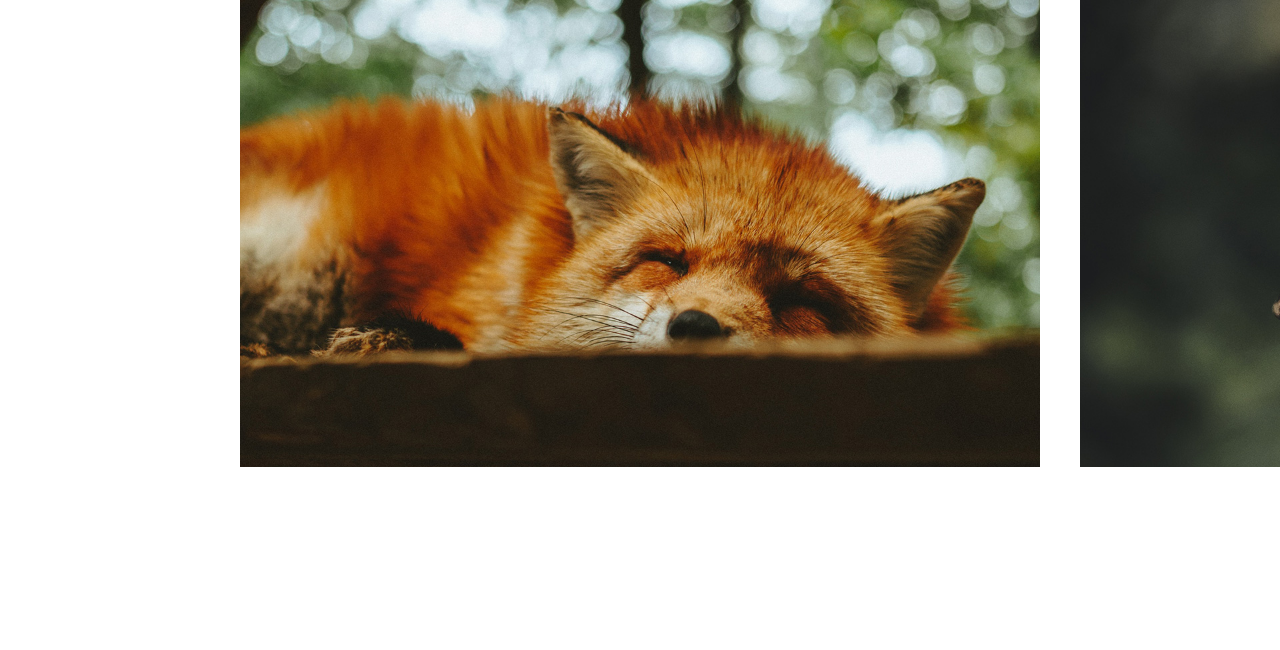
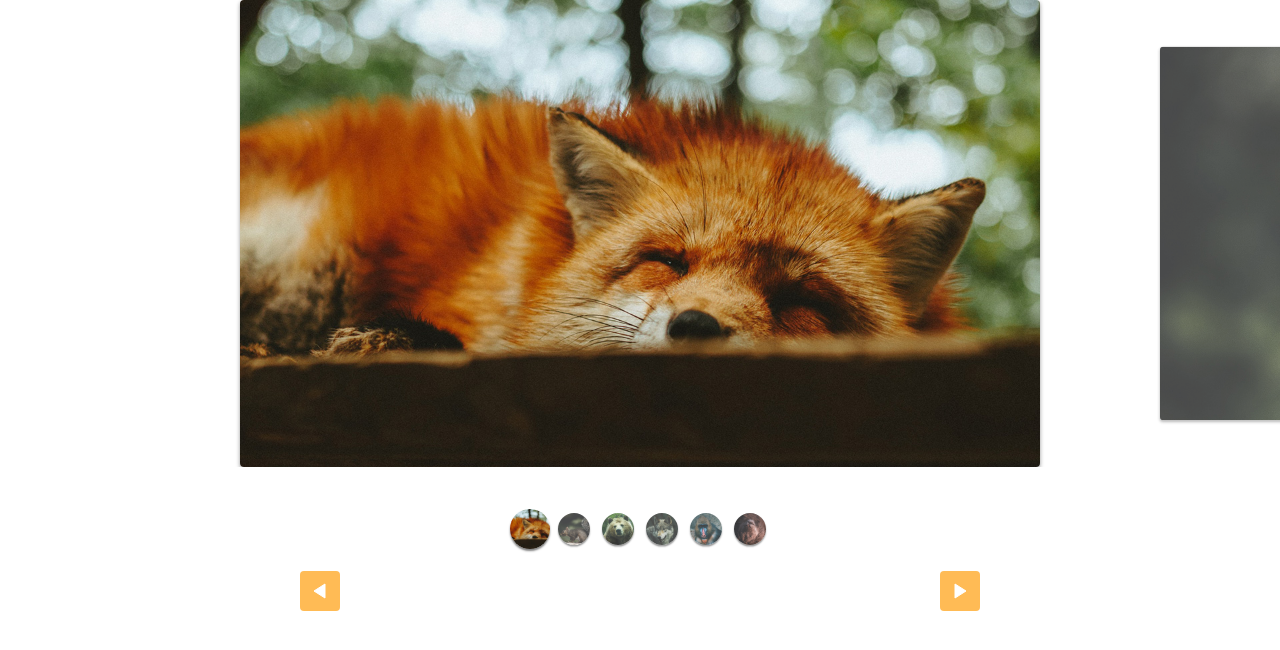
Before and after one commit to ntpds/slide, a plain HTML site: page index.html in a window 1280 px wide. Drawn offline with Linux system fonts and the light colour scheme.

Commit message:
Custom controls estilizados

```diff
--- a/css/style.css
+++ b/css/style.css
@@ -1,10 +1,10 @@
 body {
-  margin: 0;
+  margin: 0px;
 }
 
 ul {
-  padding: 0;
-  margin: 0;
+  padding: 0px;
+  margin: 0px;
   list-style: none;
 }
 
@@ -21,13 +21,95 @@ img {
   display: flex;
 }
 
+.slide:hover {
+  will-change: transform;
+}
+
 .slide li {
   flex-shrink: 0;
   width: 80vw;
   max-width: 800px;
   margin: 0 20px;
+
+  border-radius: 4px;
+  overflow: hidden;
+  box-shadow: 0 2px 4px rgba(0,0,0,.4);
+  opacity: .8;
+  transform: scale(.8);
+  transition: .4s;
 }
 
-.slide {
-  transform: translate3d(200px, 0px, 0px);
+.slide li.active {
+  opacity: 1;
+  transform: scale(1);
 }
+
+[data-control="slide"] {
+  display: flex;
+  justify-content: center;
+  margin-top: 20px;
+}
+
+[data-control="slide"] li a {
+  display: block;
+  width: 12px;
+  height: 12px;
+  background: #FB5;
+  border-radius: 50%;
+  overflow: hidden;
+  text-indent: -999px;
+  margin: 5px;
+}
+
+[data-control="slide"] li.active a, [data-control="slide"] li a:hover {
+  background: #E54;
+}
+
+.custom-controls {
+  display: flex;
+  justify-content: center;
+  margin-top: 40px;
+  margin-bottom: 20px;
+  flex-wrap: wrap;
+}
+
+.custom-controls li {
+  opacity: .8;
+  transform: scale(.8);
+  width: 40px;
+  height: 40px;
+  border-radius: 50%;
+  overflow: hidden;
+  margin: 2px;
+  box-shadow: 0 2px 2px rgba(0,0,0,.5);
+  transition: .3s;
+}
+
+.custom-controls li:hover {
+  cursor: pointer;
+}
+
+.custom-controls li.active {
+  opacity: 1;
+  transform: scale(1);
+}
+
+.arrow-nav {
+  display: flex;
+  justify-content: space-around;
+  margin: 20px 0;
+}
+
+.arrow-nav button {
+  cursor: pointer;
+  border: none;
+  border-radius: 4px;
+  color: white;
+  width: 40px;
+  height: 40px;
+  background: #FB5 url('../img/arrow.svg') center center no-repeat;
+}
+
+.arrow-nav button.prev {
+  transform: rotate(-180deg);
+}
--- a/index.html
+++ b/index.html
@@ -5,9 +5,10 @@
   <meta name="viewport" content="width=device-width, initial-scale=1.0">
   <meta http-equiv="X-UA-Compatible" content="ie=edge">
   <title>Slide Curso JavaScript</title>
-  <link rel="stylesheet" href="./css/style.css">
+  <link rel="stylesheet" href="css/style.css">
 </head>
 <body>
+
   <div class="slide-wrapper">
     <ul class="slide">
       <li><img src="img/foto1.jpg" alt=""></li>
@@ -18,6 +19,18 @@
       <li><img src="img/foto6.jpg" alt=""></li>
     </ul>
   </div>
+  <ul class="custom-controls">
+    <li><img src="img/foto1-thumb.jpg" alt=""></li>
+    <li><img src="img/foto2-thumb.jpg" alt=""></li>
+    <li><img src="img/foto3-thumb.jpg" alt=""></li>
+    <li><img src="img/foto4-thumb.jpg" alt=""></li>
+    <li><img src="img/foto5-thumb.jpg" alt=""></li>
+    <li><img src="img/foto6-thumb.jpg" alt=""></li>
+  </ul>
+  <div class="arrow-nav">
+    <button class="prev"></button>
+    <button class="next"></button>
+  </div>
   <script type="module" src="js/script.js"></script>
 </body>
 </html>
--- a/js/script.js
+++ b/js/script.js
@@ -1,4 +1,6 @@
-import Slide from './slide.js'
+import SlideNav from './slide.js';
 
-const slide = new Slide(".slide", ".slide-wrapper")
-slide.init()
+const slide = new SlideNav('.slide', '.slide-wrapper');
+slide.init();
+slide.addArrow('.prev', '.next');
+slide.addControl('.custom-controls');
--- a/js/slide.js
+++ b/js/slide.js
@@ -1,86 +1,84 @@
-export default class Slide {
+import debounce from './debounce.js';
+
+export class Slide {
   constructor(slide, wrapper) {
-    this.slide = document.querySelector(slide);
+    this.slide = document.querySelector(slide)
     this.wrapper = document.querySelector(wrapper);
     this.dist = { finalPosition: 0, startX: 0, movement: 0 }
+    this.activeClass = 'active';
+    this.changeEvent = new Event('changeEvent');
   }
 
   transition(active) {
-    this.slide.style.transition = active ? ".3s" : "";
+    this.slide.style.transition = active ? 'transform .3s' : '';
   }
 
   moveSlide(distX) {
-    this.dist.movePosition = distX
+    this.dist.movePosition = distX;
     this.slide.style.transform = `translate3d(${distX}px, 0, 0)`;
   }
 
   updatePosition(clientX) {
-    this.dist.movement = (this.dist.startX - clientX) * 2
+    this.dist.movement = (this.dist.startX - clientX) * 1.6;
     return this.dist.finalPosition - this.dist.movement;
   }
 
   onStart(event) {
-    let moveType;
-    if (event.type === "mousedown") {
+    let movetype;
+    if (event.type === 'mousedown') {
       event.preventDefault();
       this.dist.startX = event.clientX;
-      moveType = "mousemove";
+      movetype = 'mousemove';
     } else {
       this.dist.startX = event.changedTouches[0].clientX;
-      moveType = "touchmove";
+      movetype = 'touchmove';
     }
-    this.wrapper.addEventListener(moveType, this.onMove);
+    this.wrapper.addEventListener(movetype, this.onMove);
     this.transition(false);
   }
 
   onMove(event) {
-    const pointerPosition = (event.type === 'mousemove') ? event.clientX : event.changedTouches[0].clientX
-    const finalPosition = this.updatePosition(pointerPosition)
-    this.moveSlide(finalPosition)
+    const pointerPosition = (event.type === 'mousemove') ? event.clientX : event.changedTouches[0].clientX;
+    const finalPosition = this.updatePosition(pointerPosition);
+    this.moveSlide(finalPosition);
   }
 
   onEnd(event) {
-    const moveType = (event.type === "mouseup") ? "mousemove" : "touchmove";
-    this.wrapper.removeEventListener(moveType, this.onMove);
+    const movetype = (event.type === 'mouseup') ? 'mousemove' : 'touchmove';
+    this.wrapper.removeEventListener(movetype, this.onMove);
     this.dist.finalPosition = this.dist.movePosition;
+    this.transition(true);
     this.changeSlideOnEnd();
-    this.transition(true);
   }
 
   changeSlideOnEnd() {
     if (this.dist.movement > 120 && this.index.next !== undefined) {
-      this.activeNextSlide()
-    } else if ( this.dist.movement < -120 && this.index.prev !== undefined) {
-      this.activePrevSlide()
+      this.activeNextSlide();
+    } else if (this.dist.movement < -120 && this.index.prev !== undefined) {
+      this.activePrevSlide();
     } else {
-      this.changeSlide(this.index.active)
+      this.changeSlide(this.index.active);
     }
-    console.log(this.dist.movement);
   }
 
   addSlideEvents() {
-    this.wrapper.addEventListener("mousedown", this.onStart);
-    this.wrapper.addEventListener("touchstart", this.onStart);
-    this.wrapper.addEventListener("mouseup", this.onEnd);
-    this.wrapper.addEventListener("touchend", this.onEnd);
-  }
-
-  bindEvents() {
-    this.onStart = this.onStart.bind(this);
-    this.onMove = this.onMove.bind(this);
-    this.onEnd = this.onEnd.bind(this);
+    this.wrapper.addEventListener('mousedown', this.onStart);
+    this.wrapper.addEventListener('touchstart', this.onStart);
+    this.wrapper.addEventListener('mouseup', this.onEnd);
+    this.wrapper.addEventListener('touchend', this.onEnd);
   }
 
   // Slides config
+
   slidePosition(slide) {
-    const margin = (this.wrapper.offsetWidth - slide.offsetWidth) / 2
-    return -(slide.offsetLeft - margin)
+    const margin = (this.wrapper.offsetWidth - slide.offsetWidth) / 2;
+    return -(slide.offsetLeft - margin);
   }
 
   slidesConfig() {
     this.slideArray = [...this.slide.children].map((element) => {
-      const position = this.slidePosition(element)
-      return { position, element }
+      const position = this.slidePosition(element);
+      return { position, element };
     });
   }
 
@@ -89,15 +87,22 @@ export default class Slide {
     this.index = {
       prev: index ? index - 1 : undefined,
       active: index,
-      next: index === last ? undefined : index + 1
+      next: index === last ? undefined : index + 1,
     }
   }
 
   changeSlide(index) {
     const activeSlide = this.slideArray[index];
-    this.moveSlide(this.slideArray[index]?.position)
+    this.moveSlide(activeSlide.position);
     this.slidesIndexNav(index);
     this.dist.finalPosition = activeSlide.position;
+    this.changeActiveClass();
+    this.wrapper.dispatchEvent(this.changeEvent);
+  }
+
+  changeActiveClass() {
+    this.slideArray.forEach(item => item.element.classList.remove(this.activeClass));
+    this.slideArray[this.index.active].element.classList.add(this.activeClass);
   }
 
   activePrevSlide() {
@@ -108,11 +113,89 @@ export default class Slide {
     if (this.index.next !== undefined) this.changeSlide(this.index.next);
   }
 
+  onResize() {
+    setTimeout(() => {
+      this.slidesConfig();
+      this.changeSlide(this.index.active);
+    }, 1000);
+  }
+
+  addResizeEvent() {
+    window.addEventListener('resize', this.onResize);
+  }
+
+  bindEvents() {
+    this.onStart = this.onStart.bind(this);
+    this.onMove = this.onMove.bind(this);
+    this.onEnd = this.onEnd.bind(this);
+
+    this.activePrevSlide = this.activePrevSlide.bind(this);
+    this.activeNextSlide = this.activeNextSlide.bind(this);
+
+    this.onResize = debounce(this.onResize.bind(this), 200);
+  }
+
   init() {
     this.bindEvents();
+    this.transition(true);
     this.addSlideEvents();
     this.slidesConfig();
+    this.addResizeEvent();
     this.changeSlide(0);
     return this;
   }
 }
+
+export default class SlideNav extends Slide {
+  constructor(slide, wrapper) {
+    super(slide, wrapper);
+    this.bindControlEvents();
+  }
+
+  addArrow(prev, next) {
+    this.prevElement = document.querySelector(prev);
+    this.nextElement = document.querySelector(next);
+    this.addArrowEvent();
+  }
+
+  addArrowEvent() {
+    this.prevElement.addEventListener('click', this.activePrevSlide);
+    this.nextElement.addEventListener('click', this.activeNextSlide);
+  }
+
+  createControl() {
+    const control = document.createElement('ul');
+    control.dataset.control = 'slide';
+    this.slideArray.forEach((item, index) => {
+      control.innerHTML += `<li><a href="#slide${index + 1}">${index + 1}</a></li>`;
+    });
+    this.wrapper.appendChild(control);
+    return control;
+  }
+
+  eventControl(item, index) {
+    item.addEventListener('click', (event) => {
+      event.preventDefault();
+      this.changeSlide(index);
+    });
+    this.wrapper.addEventListener('changeEvent', this.activeControlItem);
+  }
+
+  activeControlItem() {
+    this.controlArray.forEach(item => item.classList.remove(this.activeClass));
+    this.controlArray[this.index.active].classList.add(this.activeClass);
+  }
+
+  addControl(customControl) {
+    this.control = document.querySelector(customControl) || this.createControl();
+    this.controlArray = [...this.control.children];
+
+    this.activeControlItem();
+    this.controlArray.forEach(this.eventControl);
+  }
+
+  bindControlEvents() {
+    this.eventControl = this.eventControl.bind(this);
+    this.activeControlItem = this.activeControlItem.bind(this);
+  }
+}
```
